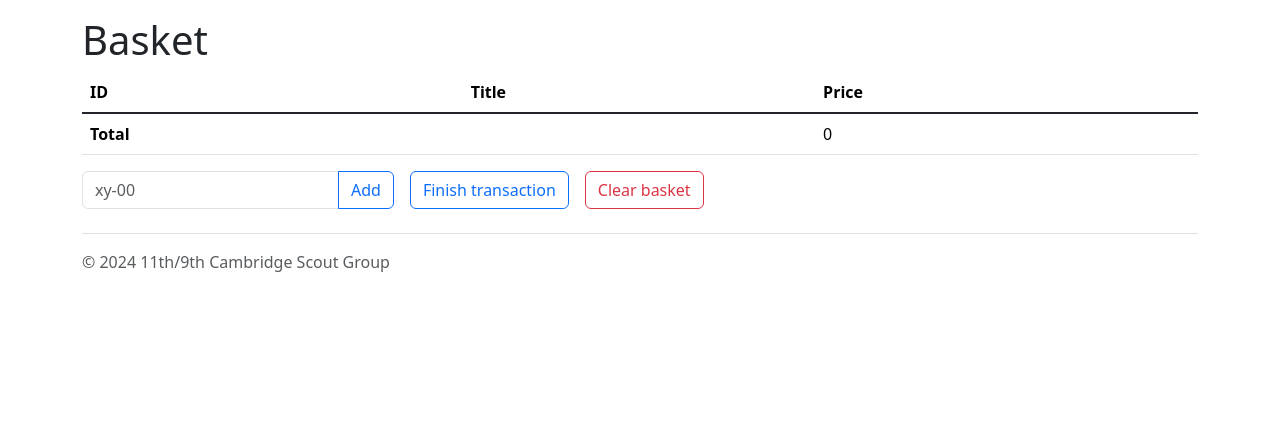
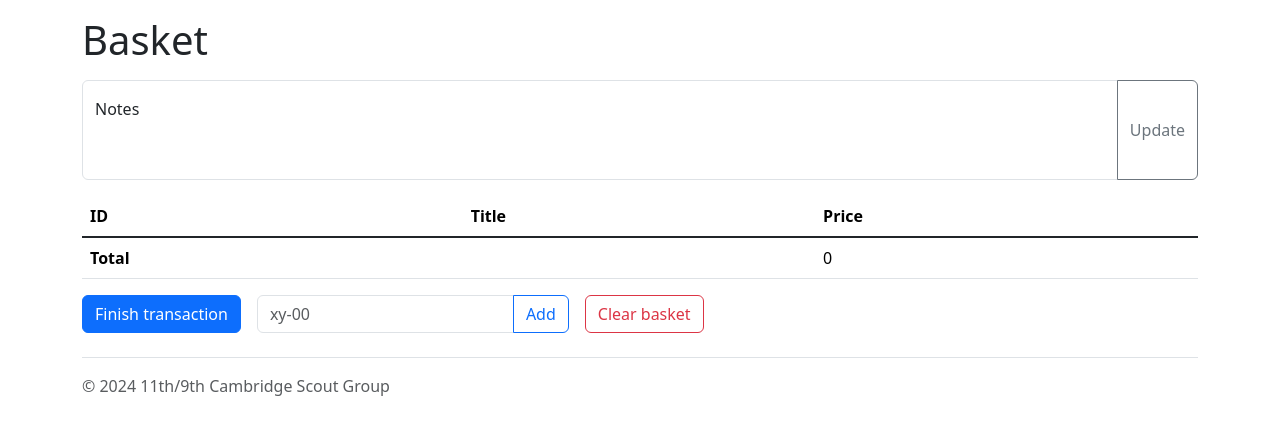
Before and after one commit to dtwood/scoutsales, a Django app: page /nearly-new-sale/transactions/active in a window 1280 px wide. Shown: the part 59-494 px from the top of the page. Run offline with Django 5.2, Linux system fonts and the light colour scheme; the visitor is signed in with stand-in values (Sample User, id 1); data comes from the database, SQL or seed files in the repository; data that the repository does not hold is empty; some libraries are stand-ins or nearby versions.

Commit message:
Add notes to transactions

```diff
--- a/scoutsalesapp/models.py
+++ b/scoutsalesapp/models.py
@@ -9,6 +9,7 @@ from django.utils.text import slugify
 class Transaction(models.Model):
     created_by = models.ForeignKey(User, on_delete=models.CASCADE, blank=True, null=True)
     sold_at = models.DateTimeField(default=None, blank=True, null=True)
+    notes = models.TextField(default="", blank=True)
 
 
 def token_hex_4():
--- a/scoutsalesapp/urls.py
+++ b/scoutsalesapp/urls.py
@@ -28,6 +28,7 @@ urlpatterns = [
     path('items/<slug:slug>/print', views.print_item, name="items-print"),
     path('transactions', views.transactions, name="transactions"),
     path('transactions/active', views.basket, name="basket"),
+    path('transactions/active/notes', views.basket_notes, name="basket-notes"),
     path('transactions/active/add', views.basket_add, name="basket-add"),
     path('transactions/active/sell', views.basket_sell, name="basket-sell"),
     path('transactions/active/clear', views.basket_clear, name="basket-clear"),
--- a/scoutsalesapp/views.py
+++ b/scoutsalesapp/views.py
@@ -55,6 +55,17 @@ def basket(request):
 
 
 @permission_required("scoutsalesapp.add_transaction")
+def basket_notes(request):
+    transaction = Transaction.objects.get_or_create(created_by=request.user, sold_at=None)[0]
+
+    transaction.notes = request.POST['notes']
+    transaction.save()
+
+    return HttpResponseRedirect(reverse('basket'))
+
+
+
+@permission_required("scoutsalesapp.add_transaction")
 def basket_add(request):
     item = get_object_or_404(Item, slug=request.POST['slug'], sold_in=None)
     transaction = Transaction.objects.get_or_create(created_by=request.user, sold_at=None)[0]
--- a/templates/transaction/basket.html
+++ b/templates/transaction/basket.html
@@ -12,6 +12,17 @@
 
 {% block content %}
     <h1>Basket</h1>
+
+    <form action="{% url 'basket-notes' %}" method="post" class="mt-3 mb-3">
+        {% csrf_token %}
+        <div class="input-group">
+            <div class="form-floating">
+                <textarea class="form-control" placeholder="Notes" name="notes" id="notes" style="height: 100px; resize: none">{{ transaction.notes }}</textarea>
+                <label for="notes">Notes</label>
+            </div>
+            <button type="submit" class="btn btn-outline-secondary">Update</button>
+        </div>
+    </form>
 
     <table class="table table-hover">
         <thead>
@@ -41,19 +52,19 @@
 
     <div class="row g-3 align-items-center">
         <div class="col-auto">
+            <form action="{% url 'basket-sell' %}" method="post">
+                {% csrf_token %}
+                <button type="submit" class="btn btn-primary">Finish transaction</button>
+            </form>
+        </div>
+
+        <div class="col-auto">
             <form action="{% url 'basket-add' %}" method="post">
                 {% csrf_token %}
                 <div class="input-group">
                     <input type="text" name="slug" class="form-control" placeholder="xy-00" id="slug" />
                     <button type="submit" class="btn btn-outline-primary">Add</button>
                 </div>
-            </form>
-        </div>
-
-        <div class="col-auto">
-            <form action="{% url 'basket-sell' %}" method="post">
-                {% csrf_token %}
-                <button type="submit" class="btn btn-outline-primary">Finish transaction</button>
             </form>
         </div>
 
```
Also changed, not shown: templates/transaction/transaction.html (+7 -0 lines), scoutsalesapp/migrations/0005_transaction_notes.py (added).
